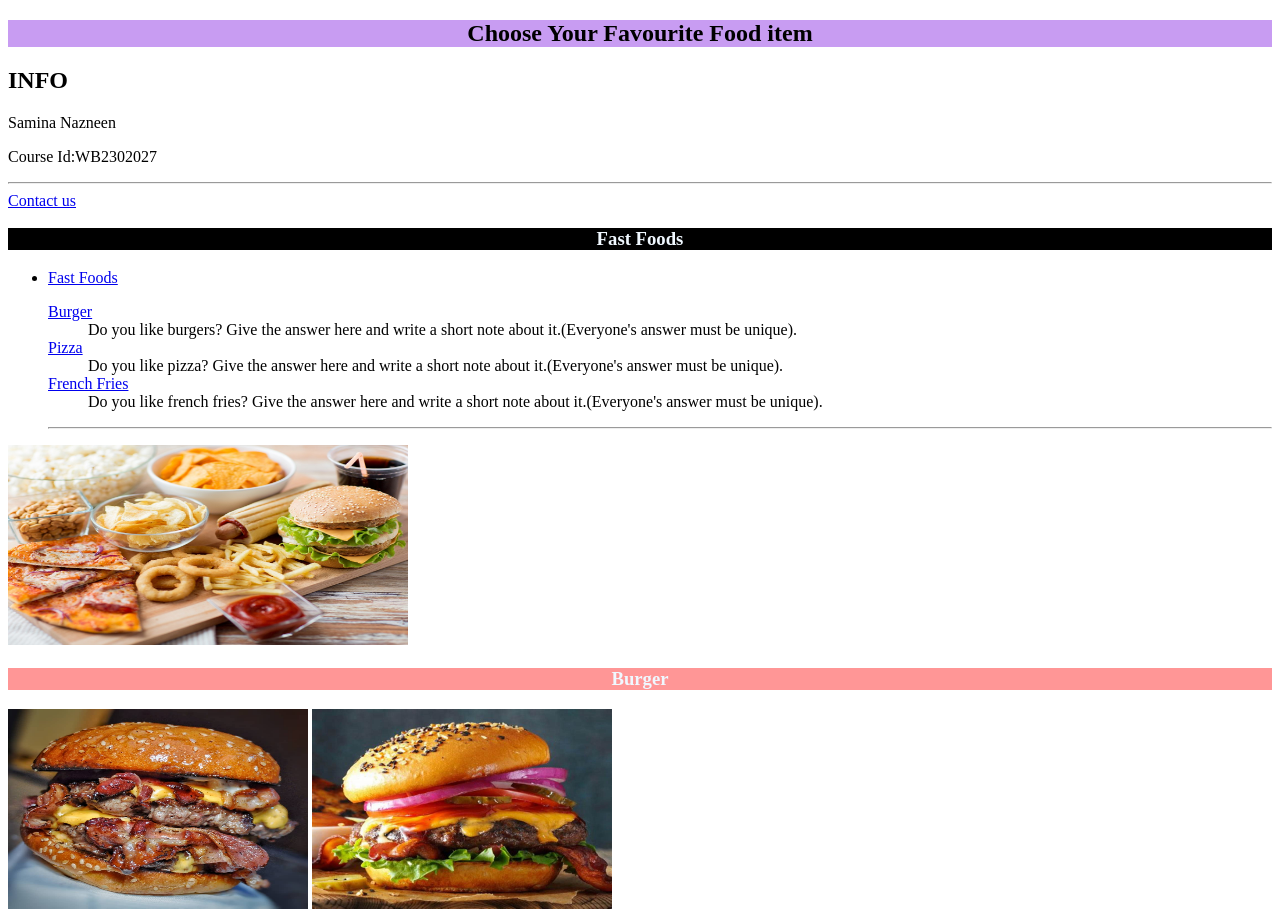
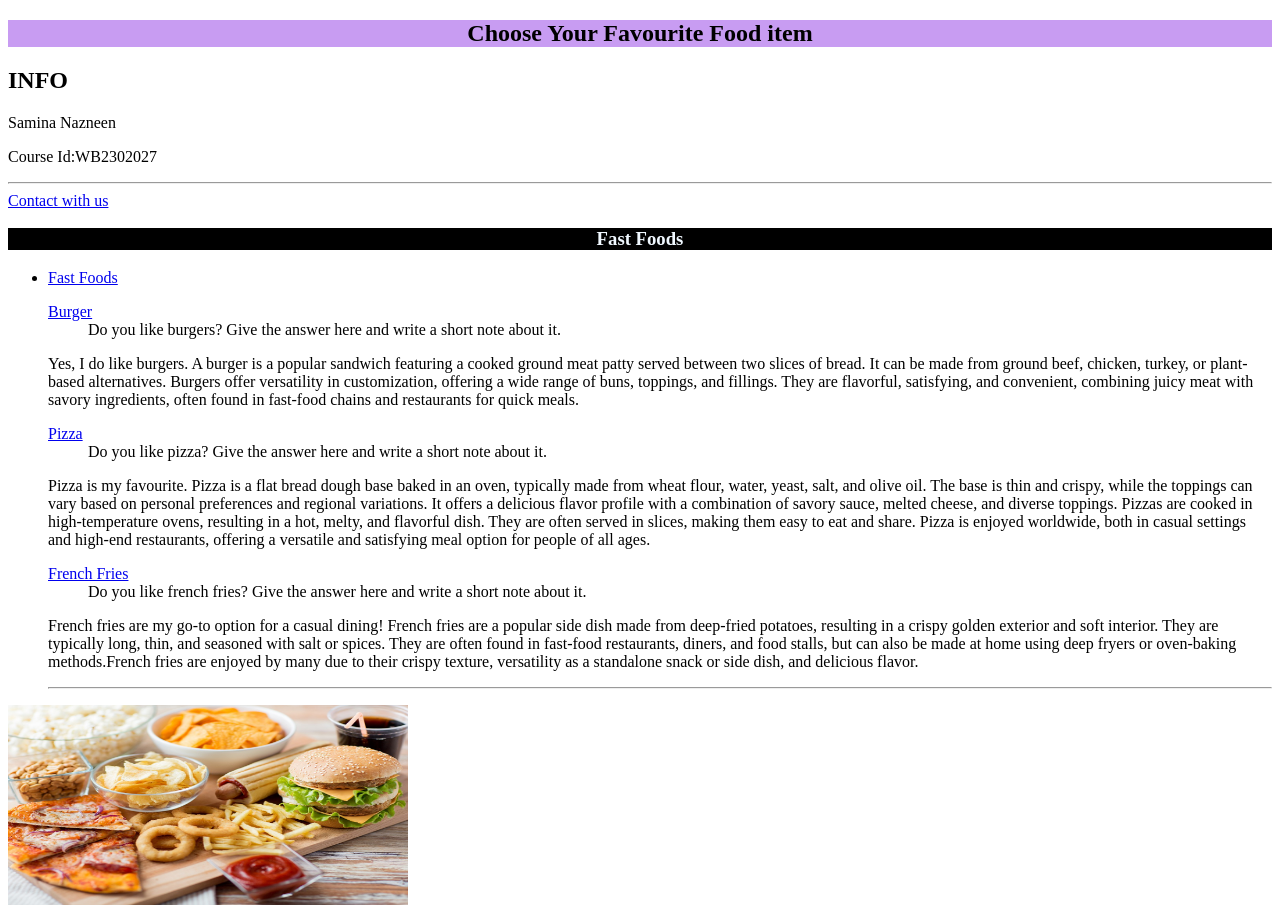
Before and after one commit to Nazneen251/assignment03, a plain HTML site: page index.html in a window 1280 px wide. Shown: the top 912 px of the page. Drawn offline with Linux system fonts and the light colour scheme.

Commit message:
Update index.html

```diff
--- a/index.html
+++ b/index.html
@@ -14,20 +14,35 @@
     <p>Samina Nazneen</p>
     <p>Course Id:WB2302027</p>
     <hr>
-    <a href="#contact">Contact us</a>
+    <a href="#contact">Contact with us</a>
     <h3 align="center" style="background-color:black; color:aliceblue">Fast Foods</h3>
     <ul>
         <li><a href="#ff">Fast Foods</a></li>
         <dl>
             <dt><a href="#bg">Burger</a></dt>
-            <dd>Do you like burgers? Give the answer here and write a short note about it.(Everyone's answer must be
-                unique).</dd>
+            <dd>Do you like burgers? Give the answer here and write a short note about it.</dd>
+            <p>Yes, I do like burgers. A burger is a popular sandwich featuring a cooked ground meat patty served
+                between two slices of bread. It can be made from ground beef, chicken, turkey, or plant-based
+                alternatives. Burgers offer versatility in customization, offering a wide range of buns,
+                toppings, and fillings. They are flavorful, satisfying, and convenient, combining juicy meat with savory
+                ingredients, often found in fast-food chains and restaurants for quick meals.</p>
             <dt><a href="#pz">Pizza</a></dt>
-            <dd>Do you like pizza? Give the answer here and write a short note about it.(Everyone's answer must be
-                unique).</dd>
+            <dd>Do you like pizza? Give the answer here and write a short note about it.</dd>
+            <p>Pizza is my favourite. Pizza is a flat bread dough base baked in an oven, typically made from wheat
+                flour, water, yeast, salt, and olive oil. The base is thin and crispy, while the toppings can vary based
+                on personal preferences and regional variations. It offers a delicious flavor profile with a combination
+                of savory sauce, melted cheese, and diverse toppings. Pizzas are cooked in high-temperature ovens,
+                resulting in a hot, melty, and flavorful dish. They are often served in slices, making them easy to eat
+                and share. Pizza is enjoyed worldwide, both in casual settings and high-end restaurants, offering a
+                versatile and satisfying meal option for people of all ages.</p>
             <dt><a href="#fr">French Fries</a></dt>
-            <dd>Do you like french fries? Give the answer here and write a short note about it.(Everyone's answer
-                must be unique).</dd>
+            <dd>Do you like french fries? Give the answer here and write a short note about it.</dd>
+            <p>French fries are my go-to option for a casual dining! French fries are a popular side dish made from
+                deep-fried potatoes, resulting in a crispy golden exterior and soft interior. They are typically long,
+                thin, and seasoned with salt or spices. They are often found in fast-food restaurants, diners, and food
+                stalls, but can also be made at home using deep fryers or oven-baking methods.French fries are enjoyed
+                by many due to their crispy texture, versatility as a standalone snack or side dish, and delicious
+                flavor.</p>
         </dl>
         <hr>
     </ul>
@@ -54,12 +69,20 @@
         <li><a href="#dd">Desserts</a></li>
         <dl>
             <dt><a href="#ck">Chocolate Cake</a></dt>
-            <dd>Do you like chocolate cake? Give the answer here and write a short note about it.(Everyone's answer must
-                be
-                unique).</dd>
+            <dd>Do you like chocolate cake? Give the answer here and write a short note about it.</dd>
+            <p>A chocolate cake is a must for my birthday. Nothing beats a good chocolate cake melting in your mouth on
+                a good day. Chocolate cake is a moist, rich dessert with chocolate as its main flavor. It is made by
+                combining cocoa powder or melted chocolate with flour, sugar, eggs, butter, or oil, and leavening
+                agents. The cake is baked in the oven until it rises and forms a soft, tender crumb. The addition of
+                chocolate frosting enhances the overall taste of baked cake, providing a sweet and chocolaty element.
+            </p>
             <dt><a href="#pd">Pudding</a></dt>
-            <dd>Do you like pudding? Give the answer here and write a short note about it.(Everyone's answer must be
-                unique).</dd>
+            <dd>Do you like pudding? Give the answer here and write a short note about it.</dd>
+            <p>Pudding is one of my favourite dessert and a must-have option after dinner or lunch gathering. People
+                love pudding! Its creamy and smooth texture provides a satisfying eating experience. It is made from milk, cream, sugar, and a
+                thickening agent. Flavors like chocolate, vanilla, butterscotch, caramel, or fruit can be added to
+                create variations. Pudding is versatile and can be layered with cookies or fruit, used as a filling for
+                pies or pastries, or as a base for trifles and parfaits. </p>
         </dl>
         <hr>
     </ul>
@@ -115,7 +138,7 @@
         labeling or describing data in a column or row.</p>
     <p>Which tag defines a hyperlink in html? Write your answer here.</p>
     <p>-The 'a' tag defines a hyperlink in HTML.</p>
-  <!-- Samina Nazneen
+    <!-- Samina Nazneen
   Course Id:WB2302027
   Mentor: Shumaita Binte Burhan  -->
 </body>
```
